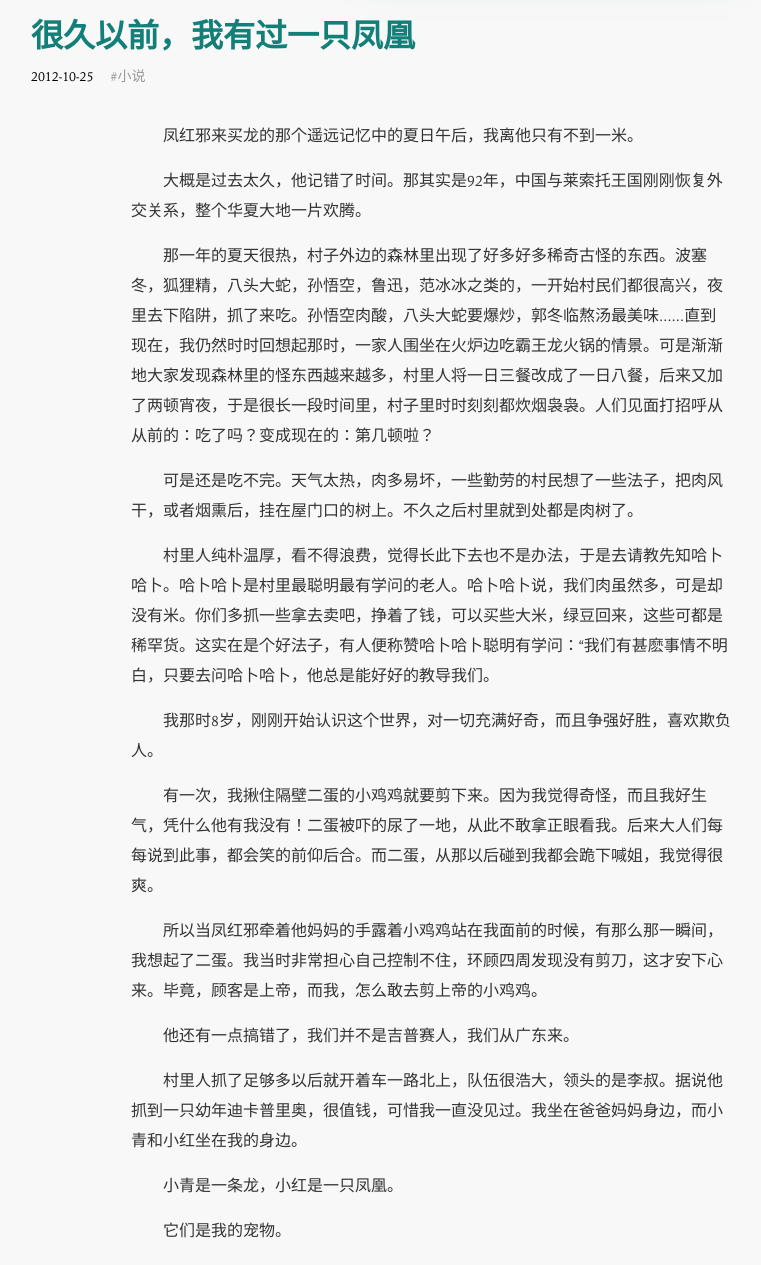
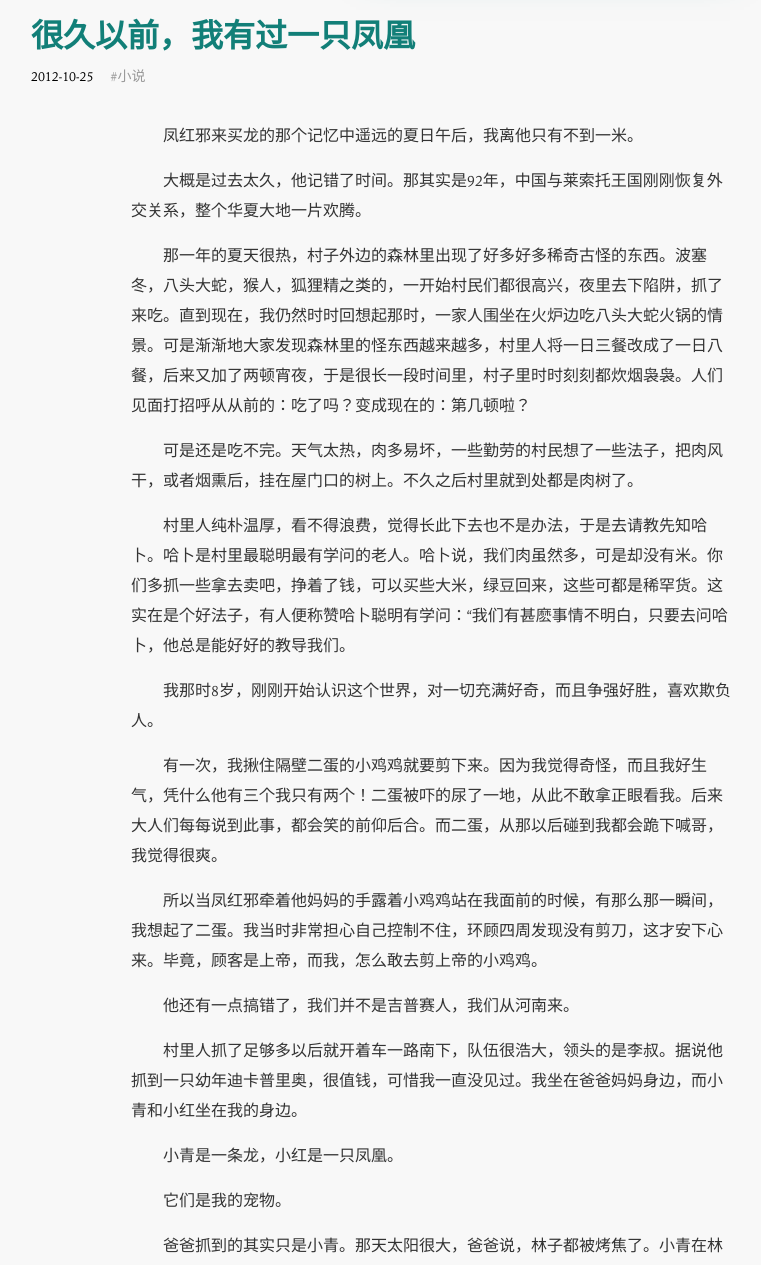
Before and after one commit to imisslovelove/cn, a Jekyll site: the page built from _posts/2012-10-25-long-age-phoenix.md, in a window 1280 px wide and 1400 px high, scrolled down 275 px, cut to the strip 135-1400 px from the top of the window. Shown: the whole strip, without its empty margins (209-970 px from the left). Built offline with Jekyll 4.4.1, drawn with Linux system fonts in a browser that asks for light colours; Markdown is read by kramdown in place of the engine named in the settings; comment, search, counter and statistics services are not loaded; some of the changed text lies outside the part shown.

Commit message:
Update 2012-10-25-long-age-phoenix.md

```diff
--- a/_posts/2012-10-25-long-age-phoenix.md
+++ b/_posts/2012-10-25-long-age-phoenix.md
@@ -22,34 +22,34 @@
 
 
 
-　　凤红邪来买龙的那个遥远记忆中的夏日午后，我离他只有不到一米。
+　　凤红邪来买龙的那个记忆中遥远的夏日午后，我离他只有不到一米。
 
 
 　　大概是过去太久，他记错了时间。那其实是92年，中国与莱索托王国刚刚恢复外交关系，整个华夏大地一片欢腾。
 
 
-　　那一年的夏天很热，村子外边的森林里出现了好多好多稀奇古怪的东西。波塞冬，狐狸精，八头大蛇，孙悟空，鲁迅，范冰冰之类的，一开始村民们都很高兴，夜里去下陷阱，抓了来吃。孙悟空肉酸，八头大蛇要爆炒，郭冬临熬汤最美味……直到现在，我仍然时时回想起那时，一家人围坐在火炉边吃霸王龙火锅的情景。可是渐渐地大家发现森林里的怪东西越来越多，村里人将一日三餐改成了一日八餐，后来又加了两顿宵夜，于是很长一段时间里，村子里时时刻刻都炊烟袅袅。人们见面打招呼从从前的：吃了吗？变成现在的：第几顿啦？
+　　那一年的夏天很热，村子外边的森林里出现了好多好多稀奇古怪的东西。波塞冬，八头大蛇，猴人，狐狸精之类的，一开始村民们都很高兴，夜里去下陷阱，抓了来吃。直到现在，我仍然时时回想起那时，一家人围坐在火炉边吃八头大蛇火锅的情景。可是渐渐地大家发现森林里的怪东西越来越多，村里人将一日三餐改成了一日八餐，后来又加了两顿宵夜，于是很长一段时间里，村子里时时刻刻都炊烟袅袅。人们见面打招呼从从前的：吃了吗？变成现在的：第几顿啦？
 
 
 　　可是还是吃不完。天气太热，肉多易坏，一些勤劳的村民想了一些法子，把肉风干，或者烟熏后，挂在屋门口的树上。不久之后村里就到处都是肉树了。
 
 
-　　村里人纯朴温厚，看不得浪费，觉得长此下去也不是办法，于是去请教先知哈卜哈卜。哈卜哈卜是村里最聪明最有学问的老人。哈卜哈卜说，我们肉虽然多，可是却没有米。你们多抓一些拿去卖吧，挣着了钱，可以买些大米，绿豆回来，这些可都是稀罕货。这实在是个好法子，有人便称赞哈卜哈卜聪明有学问：“我们有甚麽事情不明白，只要去问哈卜哈卜，他总是能好好的教导我们。
+　　村里人纯朴温厚，看不得浪费，觉得长此下去也不是办法，于是去请教先知哈卜。哈卜是村里最聪明最有学问的老人。哈卜说，我们肉虽然多，可是却没有米。你们多抓一些拿去卖吧，挣着了钱，可以买些大米，绿豆回来，这些可都是稀罕货。这实在是个好法子，有人便称赞哈卜聪明有学问：“我们有甚麽事情不明白，只要去问哈卜，他总是能好好的教导我们。
 
 
 　　我那时8岁，刚刚开始认识这个世界，对一切充满好奇，而且争强好胜，喜欢欺负人。
 
 
-　　有一次，我揪住隔壁二蛋的小鸡鸡就要剪下来。因为我觉得奇怪，而且我好生气，凭什么他有我没有！二蛋被吓的尿了一地，从此不敢拿正眼看我。后来大人们每每说到此事，都会笑的前仰后合。而二蛋，从那以后碰到我都会跪下喊姐，我觉得很爽。
+　　有一次，我揪住隔壁二蛋的小鸡鸡就要剪下来。因为我觉得奇怪，而且我好生气，凭什么他有三个我只有两个！二蛋被吓的尿了一地，从此不敢拿正眼看我。后来大人们每每说到此事，都会笑的前仰后合。而二蛋，从那以后碰到我都会跪下喊哥，我觉得很爽。
 
 
 　　所以当凤红邪牵着他妈妈的手露着小鸡鸡站在我面前的时候，有那么那一瞬间，我想起了二蛋。我当时非常担心自己控制不住，环顾四周发现没有剪刀，这才安下心来。毕竟，顾客是上帝，而我，怎么敢去剪上帝的小鸡鸡。
 
 
-　　他还有一点搞错了，我们并不是吉普赛人，我们从广东来。
+　　他还有一点搞错了，我们并不是吉普赛人，我们从河南来。
 
 
-　　村里人抓了足够多以后就开着车一路北上，队伍很浩大，领头的是李叔。据说他抓到一只幼年迪卡普里奥，很值钱，可惜我一直没见过。我坐在爸爸妈妈身边，而小青和小红坐在我的身边。
+　　村里人抓了足够多以后就开着车一路南下，队伍很浩大，领头的是李叔。据说他抓到一只幼年迪卡普里奥，很值钱，可惜我一直没见过。我坐在爸爸妈妈身边，而小青和小红坐在我的身边。
 
 
 　　小青是一条龙，小红是一只凤凰。
@@ -73,22 +73,21 @@
 　　小红和小青，是永远不能分开的。
 
 
-　　然而凤红邪却看上了小青。我本来以为他会选择范冰冰，一个正常的男人都会选择范冰冰，一个正常的男孩也是。然而他却选择小青。
+　　然而凤红邪却看上了小青。我本来以为他会选择狐狸精，一个正常的男人都会选择狐狸精，一个正常的男孩也是。然而他却选择小青。
 
 
 　　或许，他跟其他那些男孩子不一样吧。我曾经一度是那样认为的。
 
 
-　　直到今天我才知道，他没有选择范冰冰，只是因为
+　　直到今天我才知道，他没有选择狐狸精，只是因为
 
 
 　　他穷！
 
 
-　　一只范冰冰58块，而小青，卖22。
+　　一只狐狸精58块，而小青，卖22。
 
 
-　　诸位看官，你们肯定认为我决计是不肯的，对么？
 
 
 　　它们被捕回来的那个晚上，凝视着铁笼外边的我时，眼里透着光。他们说，
```
Also changed, not shown: other parts of _posts/2012-10-25-long-age-phoenix.md (+1 -1 lines).
